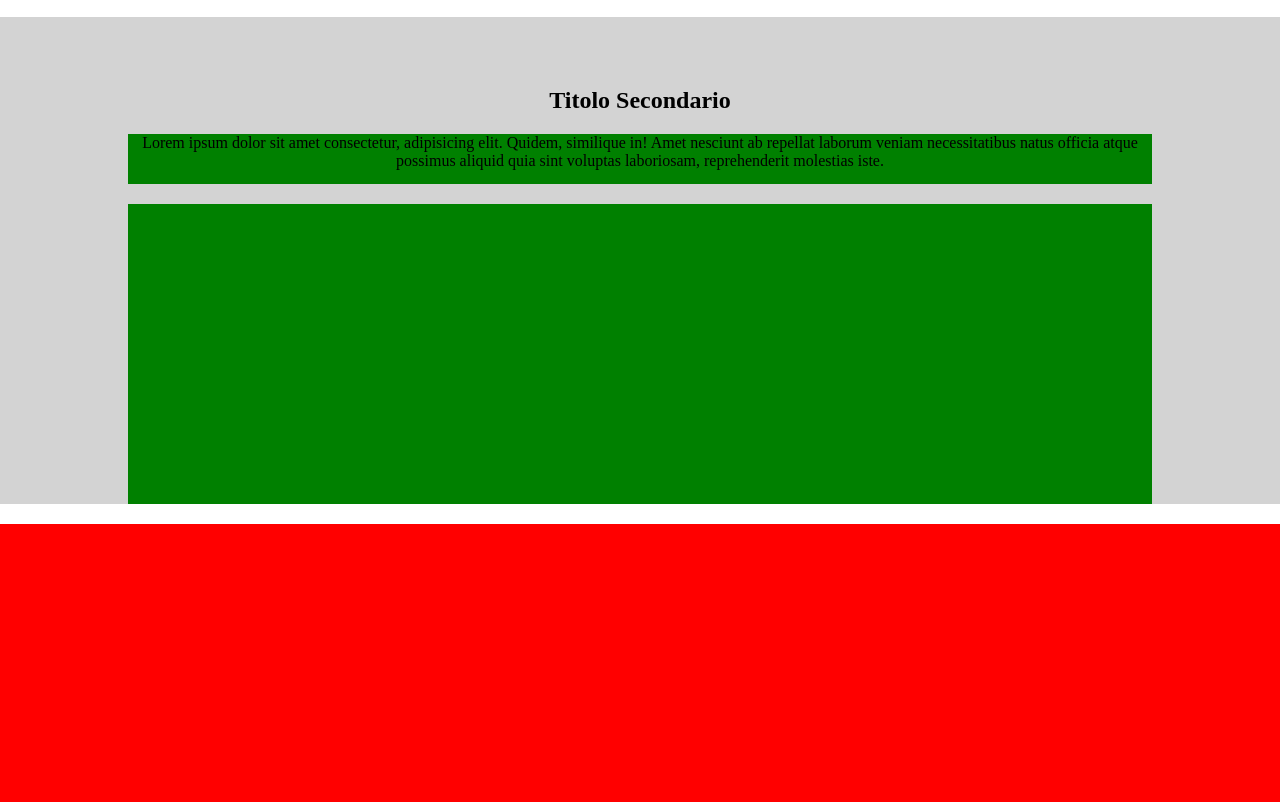
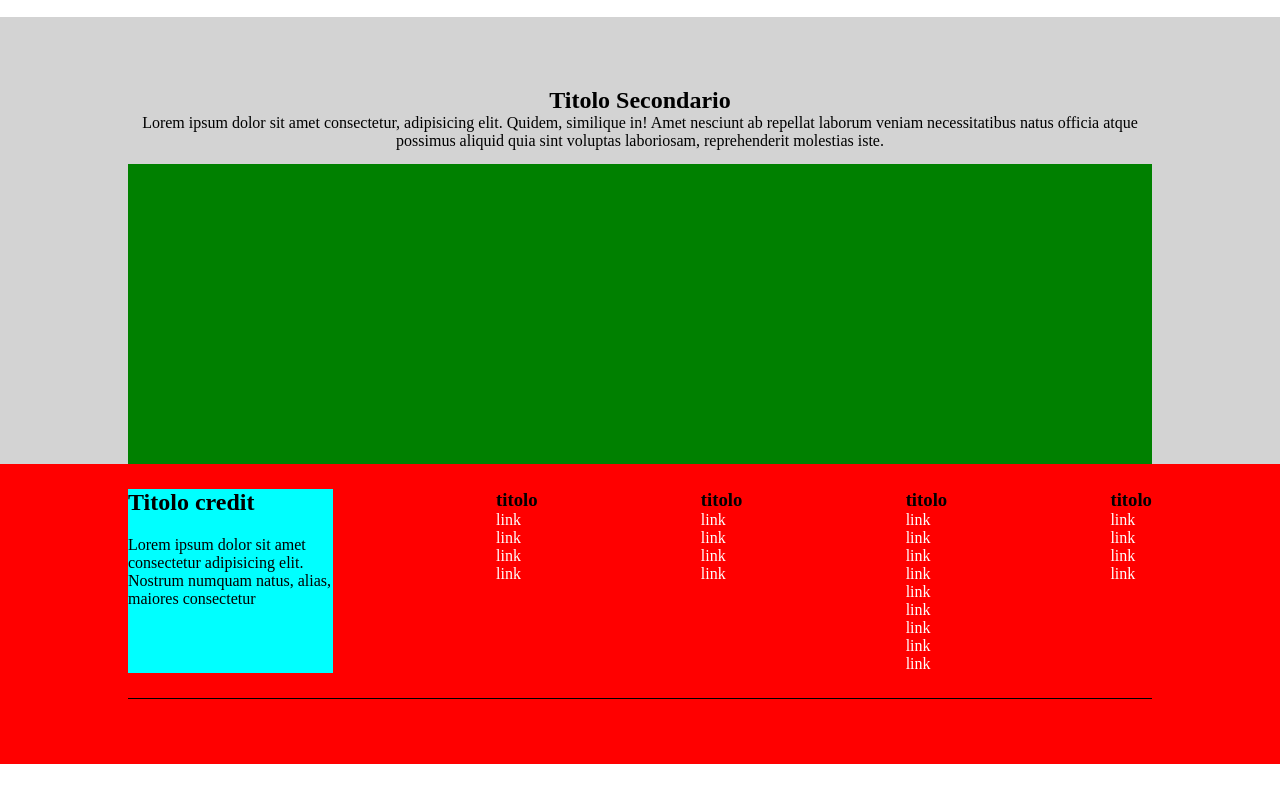
Before and after one commit to Knil88/htmlcss-struttura-discord, a plain HTML site: page index.html in a window 1280 px wide. Shown: the part 1423-2225 px from the top of the page. After the commit the page ends 2187 px from the top, so only its background shows below. Drawn offline with Linux system fonts and the light colour scheme.

Commit message:
finalizzazione footer

```diff
--- a/css/style.css
+++ b/css/style.css
@@ -23,7 +23,7 @@
     justify-content: space-between;
     padding-top: 15px;
 }
-ul{
+#menu{
     list-style-type: none;
     display: flex;
 
@@ -64,7 +64,7 @@
 #titolo-1{
     background-color: yellow;
 }
-p{
+#introduzione{
     background-color: green;
 }
 
@@ -123,11 +123,37 @@
 }
 #spiegazione , .green{
     width: 80%;
-    margin: 20px auto;
+    margin:  auto;
 }
 
 /* Footer */
-#finale{height: 300px;
+#finale{
+    height: 300px;
     background-color: red;
 
 }
+#titolo-crediti{
+
+}
+#credit{
+    background-color: aqua;
+    width: 20%;
+}
+#credit-container{
+    padding: 25px 0px;
+    width: 80%;
+    margin:  auto;
+    display: flex;
+    justify-content: space-between;
+    border-bottom: black solid 1px;
+
+
+}
+.credit-list{
+    list-style-type: none;
+
+}
+.credit-list a{
+color: white;
+text-decoration: none;
+}
--- a/index.html
+++ b/index.html
@@ -5,6 +5,7 @@
     <meta http-equiv="X-UA-Compatible" content="IE=edge">
     <meta name="viewport" content="width=device-width, initial-scale=1.0">
     <link rel="stylesheet" href="css/style.css">
+    <link rel="stylesheet" href="https://cdnjs.cloudflare.com/ajax/libs/font-awesome/6.2.0/css/all.min.css" integrity="sha512-xh6O/CkQoPOWDdYTDqeRdPCVd1SpvCA9XXcUnZS2FmJNp1coAFzvtCN9BmamE+4aHK8yyUHUSCcJHgXloTyT2A==" crossorigin="anonymous" referrerpolicy="no-referrer" />
     <title>Discord</title>
 </head>
 <body>
@@ -17,7 +18,7 @@
            <div id="icon">
 
            </div>
-           <ul>
+           <ul id="menu">
             <li class="item">
 
             </li>
@@ -45,7 +46,7 @@
             <h2 id="titolo-1">
 
             </h2>
-            <p>
+            <p id="introduzione">
             </p>
             <div>
                 <button class="btn bianco">
@@ -96,19 +97,66 @@
 
                 </p>
 
-                      <div class="green"></div>
+                      <div class="green">
 
-
-            </div>
-
-
-        </main>
+                      </div>
+         </div>
+         </main>
 
 
     <!-- Footer -->
 
     <footer id="finale">
+        <div id="credit-container">
+            <div id="credit">
+                <h2 id="titolo-crediti">
+                    Titolo credit
+                </h2>
+                <p>
+                    Lorem ipsum dolor sit amet consectetur adipisicing elit. Nostrum numquam natus, alias, maiores consectetur
+                </p>
+            </div>
 
+            <ul class="credit-list">
+                <li><h3>titolo</h3></li>
+                <li><a href="#">link</a></li>
+                <li><a href="#">link</a></li>
+                <li><a href="#">link</a></li>
+                <li><a href="#">link</a></li>
+
+               </ul>
+               <ul class="credit-list">
+                <li><h3>titolo</h3></li>
+                <li><a href="#">link</a></li>
+                <li><a href="#">link</a></li>
+                <li><a href="#">link</a></li>
+                <li><a href="#">link</a></li>
+
+               </ul>
+               <ul class="credit-list">
+                <li><h3>titolo</h3></li>
+                <li><a href="#">link</a></li>
+                <li><a href="#">link</a></li>
+                <li><a href="#">link</a></li>
+                <li><a href="#">link</a></li>
+                <li><a href="#">link</a></li>
+                <li><a href="#">link</a></li>
+                <li><a href="#">link</a></li>
+                <li><a href="#">link</a></li>
+                <li><a href="#">link</a></li>
+
+
+               </ul>
+               <ul class="credit-list">
+                <li><h3>titolo</h3></li>
+                <li><a href="#">link</a></li>
+                <li><a href="#">link</a></li>
+                <li><a href="#">link</a></li>
+                <li><a href="#">link</a></li>
+
+               </ul>
+
+        </div>
     </footer>
 
 </body>
```
